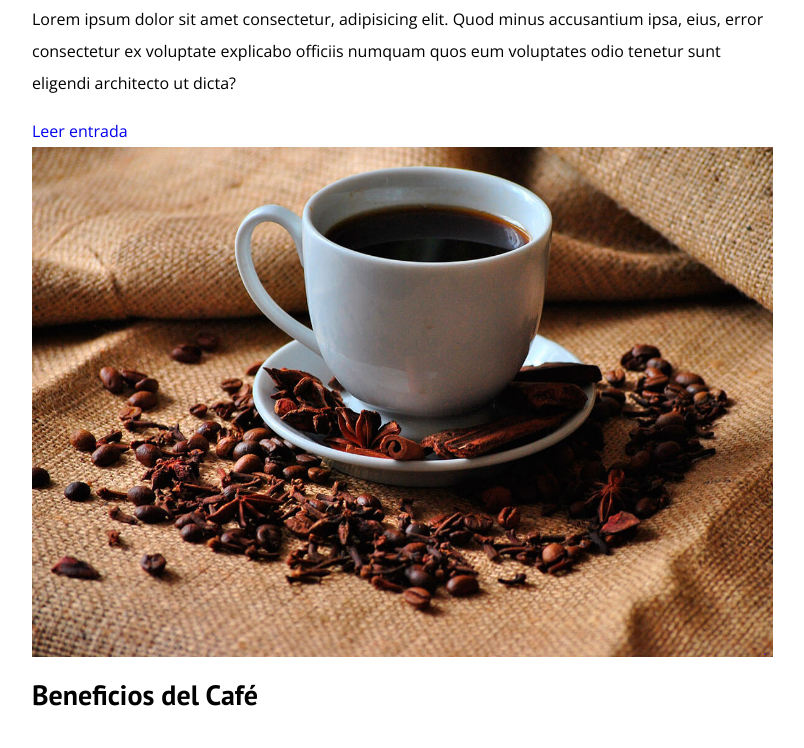
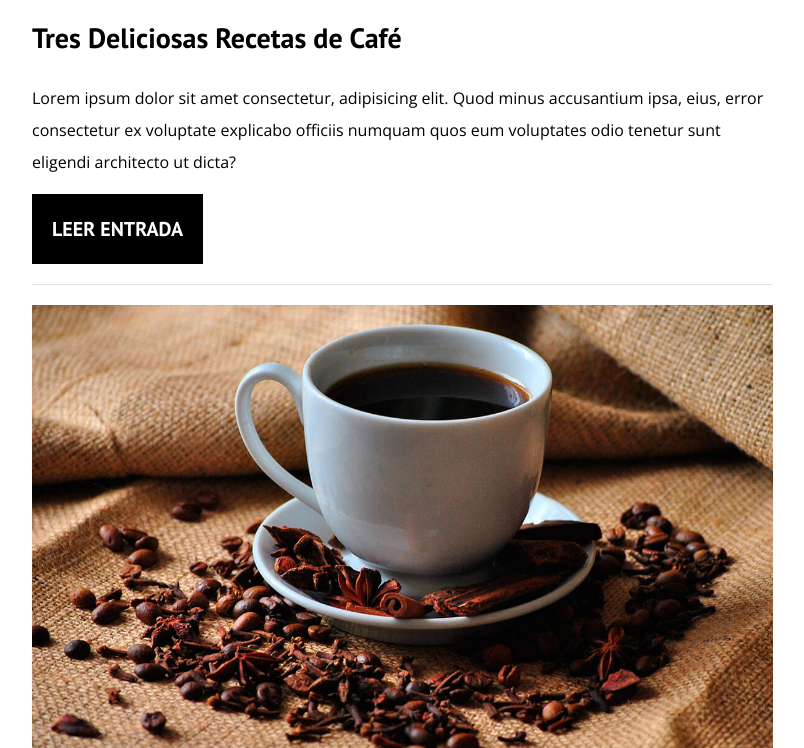
Before and after one commit to he1ox/BlogDeCafe_proyecto3, a plain HTML site: page index.html in a window 1280 px wide. Shown: the part 2052-2800 px from the top of the page, without its empty margins (32-836 px from the left). Drawn offline with nearby package versions, Linux system fonts and the light colour scheme.

Commit message:
finalizando blog

```diff
--- a/css/styles.css
+++ b/css/styles.css
@@ -6,6 +6,7 @@
     --primario: #784D3C;
     --blanco:#FFF;
     --negro:#000;
+    --gris:#e1e1e1;
 }
 
 html {
@@ -147,3 +148,39 @@ img {
         column-gap: 4rem;
     }
 }
+
+.entrada {
+    border-bottom: .1rem var(--gris) solid;
+    margin-bottom: 2rem;
+}
+
+.entrada:last-of-type {
+    border-bottom: none;
+    margin-bottom: 0;
+}
+
+/* Boton y modificadores */
+
+.boton {
+    /* Toma todo el espacio disponible
+    util en los dispositivos moviles */
+    display: block;
+    padding: 1.5rem 2rem;
+    text-align: center;
+    text-transform: uppercase;
+    font-size: 2rem;
+    font-weight: 700;
+    font-family: var(--fuenteHeadings);
+    color: var(--blanco);
+    margin-bottom: 2rem;
+}
+
+.boton--primario {
+    background-color: var(--negro);
+}
+
+@media (min-width: 768px) {
+    .boton {
+        display: inline-block;
+    }
+}
```
